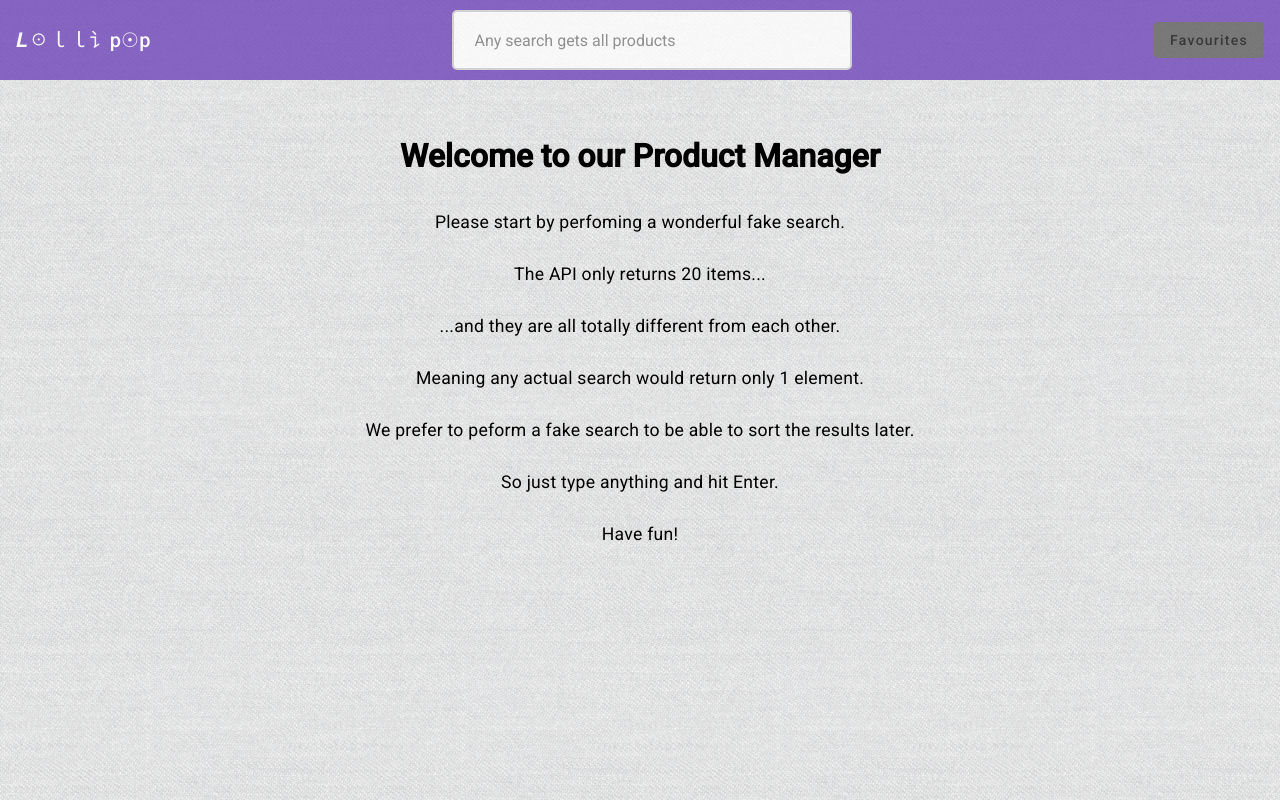
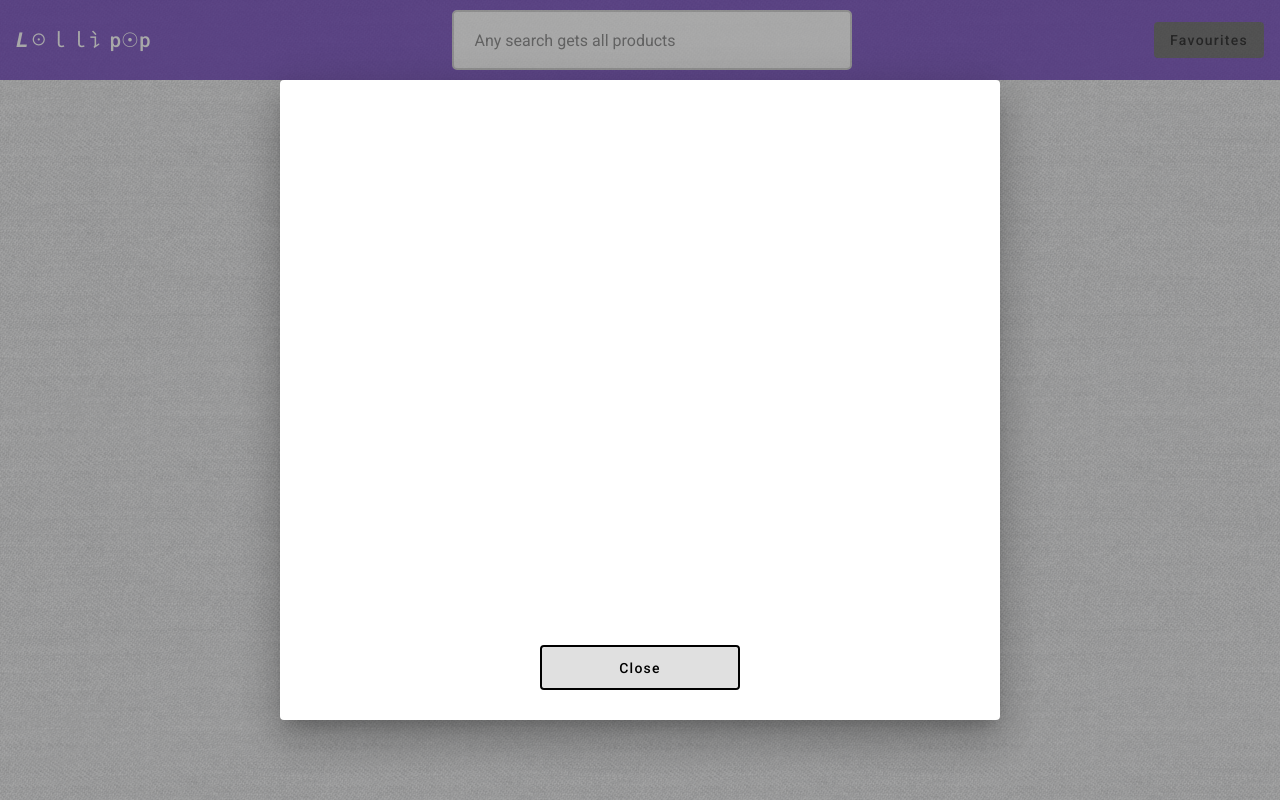
Before and after one commit to kaplan81/wallapop-tech-assessment, an Angular app: page / in a window 1280 px wide. Built offline with nearby package versions, Linux system fonts and the light colour scheme.

Commit message:
display dialog with close button

```diff
--- a/projects/product-manager/src/app/app/components/favourites-dialog/favourites-dialog.component.html
+++ b/projects/product-manager/src/app/app/components/favourites-dialog/favourites-dialog.component.html
@@ -0,0 +1,5 @@
+<div class="favourites-dialog">
+  <div class="favourites-dialog__actions" mat-dialog-actions>
+    <button class="favourites-dialog__actions__close-btn" mat-button mat-dialog-close>Close</button>
+  </div>
+</div>
--- a/projects/product-manager/src/app/app/components/favourites-dialog/favourites-dialog.component.scss
+++ b/projects/product-manager/src/app/app/components/favourites-dialog/favourites-dialog.component.scss
@@ -0,0 +1,20 @@
+.favourites-dialog {
+  position: relative;
+  width: 100%;
+  height: 100%;
+  padding: 40px;
+  &__actions {
+    position: absolute;
+    display: flex;
+    justify-content: center;
+    width: 100%;
+    bottom: 0;
+    right: 0;
+    padding-bottom: 30px;
+    &__close-btn {
+      width: 200px;
+      height: 45px;
+      border: 2px solid #000;
+    }
+  }
+}
--- a/projects/product-manager/src/app/app/components/favourites-dialog/favourites-dialog.component.ts
+++ b/projects/product-manager/src/app/app/components/favourites-dialog/favourites-dialog.component.ts
@@ -1,8 +1,10 @@
 import { ChangeDetectionStrategy, Component } from '@angular/core';
+import { MatButtonModule } from '@angular/material/button';
+import { MatDialogModule } from '@angular/material/dialog';
 
 @Component({
   changeDetection: ChangeDetectionStrategy.OnPush,
-  imports: [],
+  imports: [MatDialogModule, MatButtonModule],
   templateUrl: './favourites-dialog.component.html',
   selector: 'mng-favourites-dialog',
   standalone: true,
--- a/projects/product-manager/src/app/app/containers/app/app.component.ts
+++ b/projects/product-manager/src/app/app/containers/app/app.component.ts
@@ -36,6 +36,7 @@
   #router = inject(Router);
 
   constructor() {
+    this.openDialog();
     this.#router.events
       /**
        * We cannot type the event to RouterEvent because an issue wiht Angular:
@@ -54,8 +55,8 @@
       // disableClose: true,
       enterAnimationDuration: '200ms',
       exitAnimationDuration: '100ms',
-      height: '230px',
-      width: '550px',
+      height: '80vh',
+      width: '90vh',
     });
     dialogRef
       .afterClosed()
```
